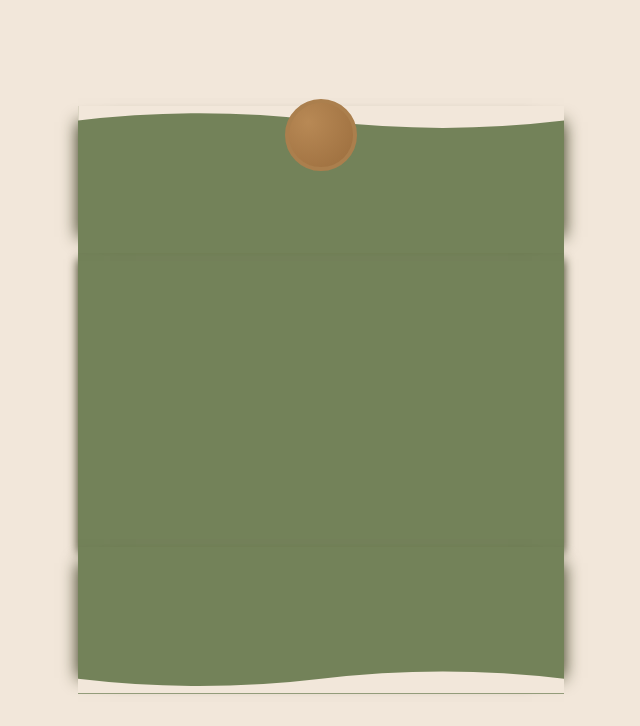
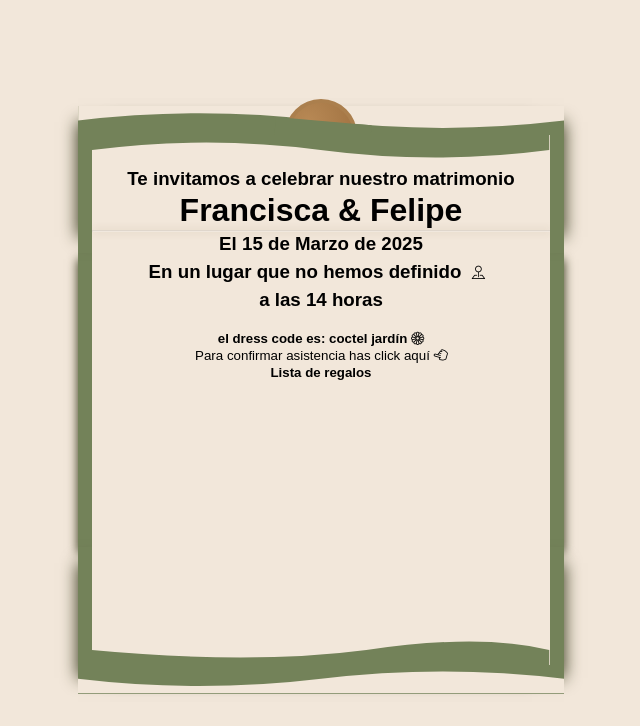
Before and after one commit to FraanMoore/invitations, a React (Create React App) app: page / in a window 1280 px wide. Both pictures are taken after a click on the button "F&F". Shown: the top 726 px of the page, without its empty margins (319-959 px from the left). Built offline with nearby package versions, Linux system fonts and the light colour scheme.

Commit message:
add invitacion body template

```diff
--- a/src/App.js
+++ b/src/App.js
@@ -1,3 +1,4 @@
+import 'bootstrap-icons/font/bootstrap-icons.css';
 import './App.css';
 import EnvelopeCard from './components/EnvelopeCard';
 
--- /dev/null
+++ b/src/components/Body.js
@@ -0,0 +1,146 @@
+import styled from 'styled-components';
+const Body = () => {
+
+    const mapIcon = <i className="bi bi-pin-map"></i>;
+    const flower = <i className="bi bi-flower1"></i>;
+    const handPointer = <i className="bi bi-hand-index"></i>;
+
+    const handleMapClick = () => {
+        console.log("Map clicked");
+        window.open('https://www.google.com/maps', '_blank');
+    }
+    const handleAttendanceClick = () => {
+        console.log("Attendance clicked");
+        window.open('https://docs.google.com/forms/d/1VqopmdVKPAVLmQP6OCGMq2ehTwHDrrCMpoNnj92d6ts/edit', '_blank');
+    }
+    return (
+        <Card>
+            <TopCurve>
+                <svg viewBox="0 0 500 32" preserveAspectRatio="none">
+                    <path
+                        d="M0,15
+                                        Q125,0 250,15 Q375,30 500,15
+                                        L500,0 L0,0 Z"
+                        fill="#738259"
+                    />
+                </svg>
+            </TopCurve>
+            <Content>
+                <h3>Te invitamos a celebrar nuestro matrimonio</h3>
+                <h1>Francisca & Felipe</h1>
+                <hr />
+                <h3>El 15 de Marzo de 2025</h3>
+                <div className='location'>
+                    <h3>En un lugar que no hemos definido</h3> <MapButton onClick={handleMapClick}>{mapIcon}</MapButton>
+                </div>
+                <h3>a las 14 horas</h3>
+                <br />
+                <h5>el dress code es: coctel jardín {flower}</h5>
+                <AttendanceButton onClick={handleAttendanceClick}>Para confirmar asistencia has click aquí {handPointer}
+                </AttendanceButton>
+                <h5>Lista de regalos</h5>
+            </Content>
+            <BottomCurve>
+                <svg viewBox="0 0 500 32" preserveAspectRatio="none">
+                    <path
+                        d="M0,17 Q175,32 300,17 Q425,0 500,17 L500,32 L0,32 Z"
+                        fill="#738259"
+                    />
+                </svg>
+            </BottomCurve>
+        </Card>
+    );
+}
+
+export default Body;
+
+const Card = styled.div`
+    position: absolute;
+    top: -50%;
+    width: 100%;
+    height: 200%;
+    display: flex;
+    flex-direction: column;
+    background: #F2E7DA;
+    overflow: hidden;
+`;
+
+const TopCurve = styled.div`
+    width: 100%;
+    height: 32px;
+    position: relative;
+    svg {
+        position: absolute;
+        top: 0; left: 0;
+        width: 100%;
+        height: 100%;
+        display: block;
+    }
+`;
+
+const BottomCurve = styled.div`
+    width: 100%;
+    height: 32px;
+    position: relative;
+    svg {
+        position: absolute;
+        bottom: 0; left: 0;
+        width: 100%;
+        height: 100%;
+        display: block;
+    }
+`;
+
+const Content = styled.div`
+    flex: 1;
+    display: flex;
+    flex-direction: column;
+
+    h1, h3, h2, h4, h5 {
+        margin: 1px;
+        text-align: center;
+        font-family: fantasy;
+    }
+
+    hr{
+    width: 100%;
+    margin: inherit;
+    background-color: #F2E7DA;
+    border-width: thin;
+    opacity: 21%;
+    box-shadow: 0 0px 8px #5c3b09;
+    }
+
+    .location {
+        display: flex;
+        justify-content: center;
+        flex-direction: row;
+        flex-wrap: nowrap;
+        align-items: center;
+        width: 100%;
+    }
+`;
+
+const MapButton = styled.button`
+    width: 32px;
+    height: 32px;
+    margin: 0;
+    background: none;
+    border: none;
+    pointer-events: auto;
+    cursor: pointer;
+`;
+const AttendanceButton = styled.button`
+    margin: 0;
+    background: none;
+    border: none;
+    pointer-events: auto;
+    cursor: pointer;
+    font-family: fantasy;
+
+    .bi-hand-index {
+        display: inline-block;
+        transform: rotate(-74deg);
+        transition: transform 0.3s;
+    }
+`;
--- a/src/components/EnvelopeCard.js
+++ b/src/components/EnvelopeCard.js
@@ -1,5 +1,6 @@
 import React, { useState } from 'react';
 import styled from 'styled-components';
+import Body from './Body';
 
 const EnvelopCard = () => {
     const [open, setOpen] = useState(false);
@@ -13,6 +14,10 @@ const EnvelopCard = () => {
             <EnvelopeContainer>
                 {open && (
                     <>
+                        <BodyWrapper>
+
+                        <Body />
+                        </BodyWrapper>
                         <FrontEnvelope className='front-envelope'>
                             <CurvedLine viewBox="0 0 500 30" flapopen="true">
                                 <svg className="flap-open">
@@ -148,13 +153,25 @@ const OpenSeal = styled.button`
     top: -5%;
     border-radius: 50%;
     transform: translate(-50%, 0);
-   // z-index: 2;
 
     background: radial-gradient(circle at 30% 30%, #b88955, #9b6d3d);
     border: 4px solid #AB7F4D;
     color: #5c3b09;
     cursor: pointer;
     transition: all 0.2s ease-in-out;
+
+        &::before {
+        content: '';
+        position: absolute;
+        top: 28%;
+        left: 50%;
+        width: 150%;
+        height: 100%;
+        background: #738259;
+        clip-path: polygon(50% 1, 0 100%, 100% 100%);
+        transform: translate(-50%, 0) rotate(185deg);
+    }
+
     `;
 
 const Seal = styled.button`
@@ -189,3 +206,13 @@ const Seal = styled.button`
     }
 
 `;
+
+const BodyWrapper = styled.div`
+    position: absolute;
+    inset: 0;
+    z-index: 10;
+    width: auto;
+    height: auto;
+    margin: 3%;
+    pointer-events: auto;
+`;
```
Also changed, not shown: package.json (+7 -0 lines), 1 other file (tests, documents, lock files or other folders). Lines whose indentation alone changed are shown as unchanged.
